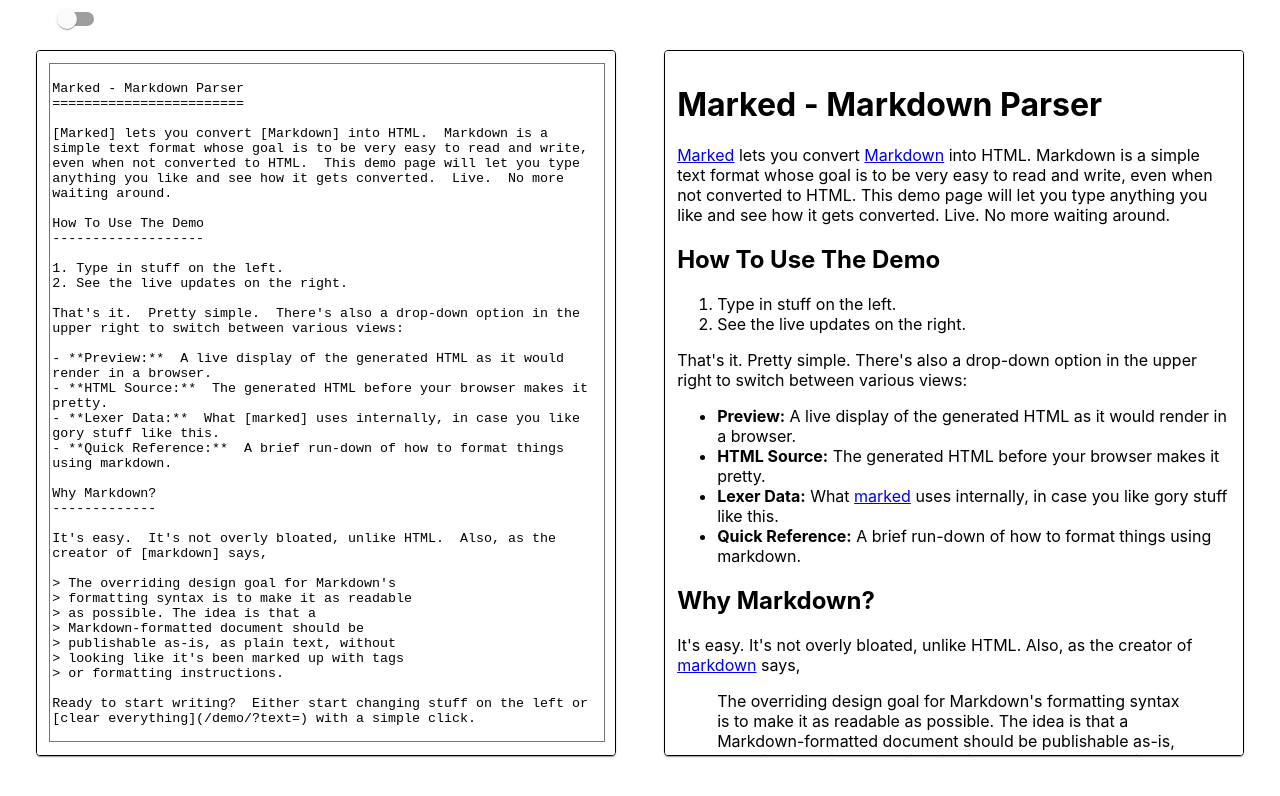
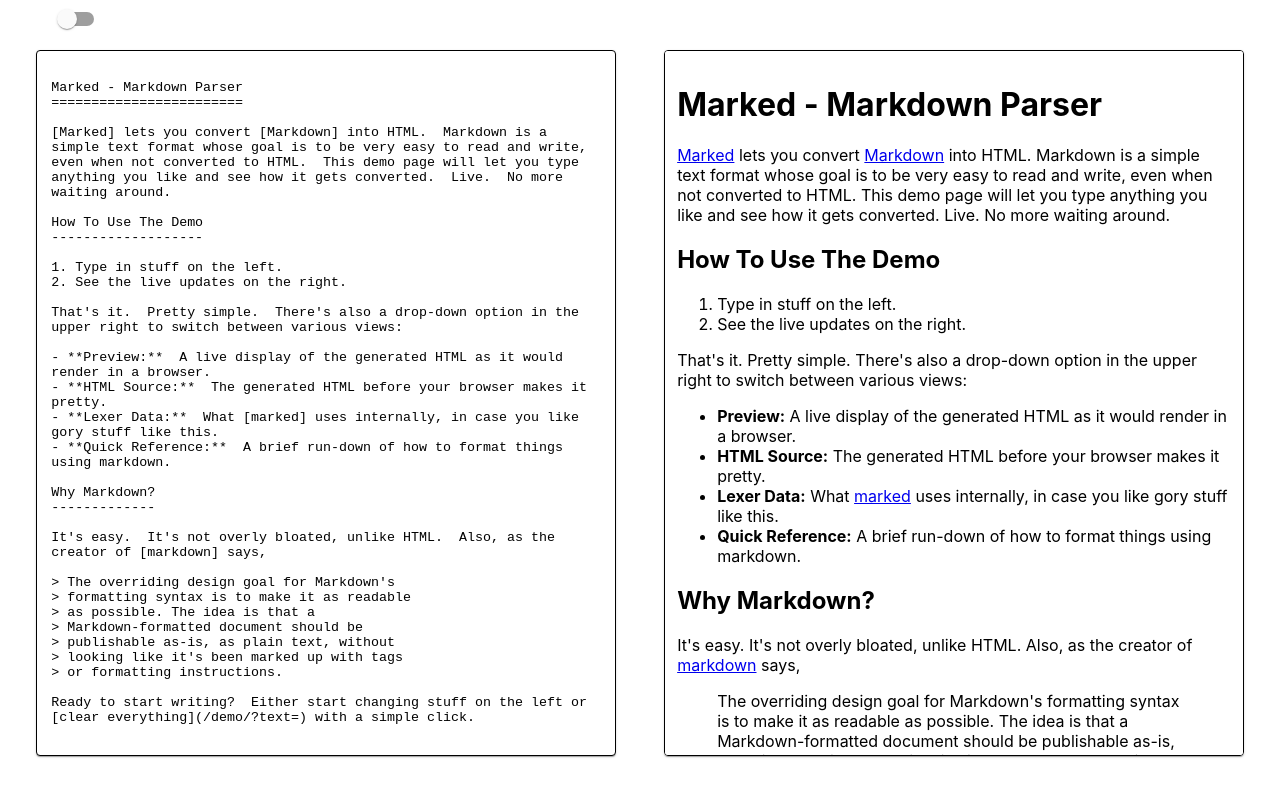
Before and after one commit to DonCastillo/markdown-previewer, a React (Create React App) app: page / in a window 1280 px wide. Shown: the top 796 px of the page. Built offline with nearby package versions, Linux system fonts and the light colour scheme.

Commit message:
decomposed TwoPanel

```diff
--- a/src/components/Markdown.js
+++ b/src/components/Markdown.js
@@ -7,6 +7,7 @@
 		height: "99%",
 		width: "99.30%",
 		resize: "none",
+        border:0,
 		"&::focus": {
 			outline: 0,
 			backgroundColor: "orange",
@@ -16,7 +17,6 @@
 
 const Markdown = (props) => {
 	const classes = useStyles();
-	console.log(classes);
 	return (
 		<textarea
 			className={classes.textarea}
--- a/src/containers/App.js
+++ b/src/containers/App.js
@@ -8,6 +8,8 @@
 import Paper from "@material-ui/core/Paper";
 import Grid from "@material-ui/core/Grid";
 import InitialContent from "../components/InitialContent";
+import TwoPanel from "../layouts/TwoPanel";
+import { ListItemText } from "@material-ui/core";
 const marked = require("marked");
 
 const styles = (theme) => ({
@@ -39,6 +41,7 @@
 			},
 			markdown: "",
 			html: "",
+			windowSize: 0,
 		};
 	}
 
@@ -48,6 +51,10 @@
 
 	setMarkdown = (string) => {
 		this.setState({ markdown: string });
+	};
+
+	setWindowSize = (width) => {
+		this.setState({ windowSize: width });
 	};
 
 	renderHTML = (string) => {
@@ -72,6 +79,10 @@
 		this.toggleColor();
 		this.setMarkdown(InitialContent);
 		this.renderHTML(InitialContent);
+		this.setWindowSize(window.innerWidth);
+		window.addEventListener("resize", () =>
+			this.setWindowSize(window.innerWidth)
+		);
 	};
 
 	componentDidUpdate = () => {
@@ -80,7 +91,18 @@
 
 	render() {
 		const { classes } = this.props;
-		console.log(classes);
+		let layout = (
+			<TwoPanel paper={classes.paper}
+					  theme={this.state.theme}
+					  changeHander={this.changeHandler}
+					  markdown={this.state.markdown}
+			/>
+		);
+
+		if (this.state.windowSize < 960) {
+			layout = <TwoPanel></TwoPanel>;
+		}
+
 		return (
 			<Container
 				component="div"
@@ -88,30 +110,8 @@
 				maxWidth={false}
 			>
 				<ToggleColor toggleColor={this.toggleColor} />
+				{layout}
 
-				<Grid container spacing={3}>
-					<Grid item xs={12} md={6}>
-						<Paper
-							className={classes.paper}
-							style={this.state.theme}
-						>
-							<Markdown
-								change={this.changeHandler}
-								style={this.state.theme}
-							>
-								{this.state.markdown}
-							</Markdown>
-						</Paper>
-					</Grid>
-					<Grid item xs={12} md={6}>
-						<Paper
-							className={classes.paper}
-							style={this.state.theme}
-						>
-							<Html></Html>
-						</Paper>
-					</Grid>
-				</Grid>
 			</Container>
 		);
 	}
--- /dev/null
+++ b/src/layouts/TwoPanel.js
@@ -0,0 +1,26 @@
+import React from "react";
+import Markdown from "./../components/Markdown";
+import Html from "./../components/Html";
+import Paper from "@material-ui/core/Paper";
+import Grid from "@material-ui/core/Grid";
+
+const TwoPanel = (props) => {
+	return (
+		<Grid container spacing={3}>
+			<Grid item xs={12} md={6}>
+				<Paper className={props.paper} style={props.theme}>
+					<Markdown change={props.changeHandler} style={props.theme}>
+						{props.markdown}
+					</Markdown>
+				</Paper>
+			</Grid>
+			<Grid item xs={12} md={6}>
+				<Paper className={props.paper} style={props.theme}>
+					<Html></Html>
+				</Paper>
+			</Grid>
+		</Grid>
+	);
+};
+
+export default TwoPanel;
```
